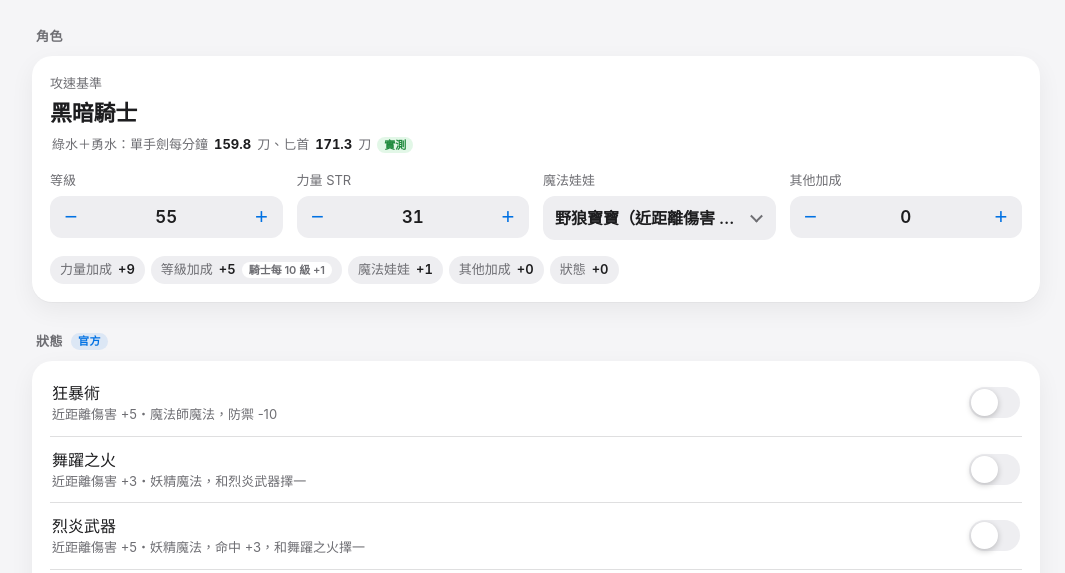
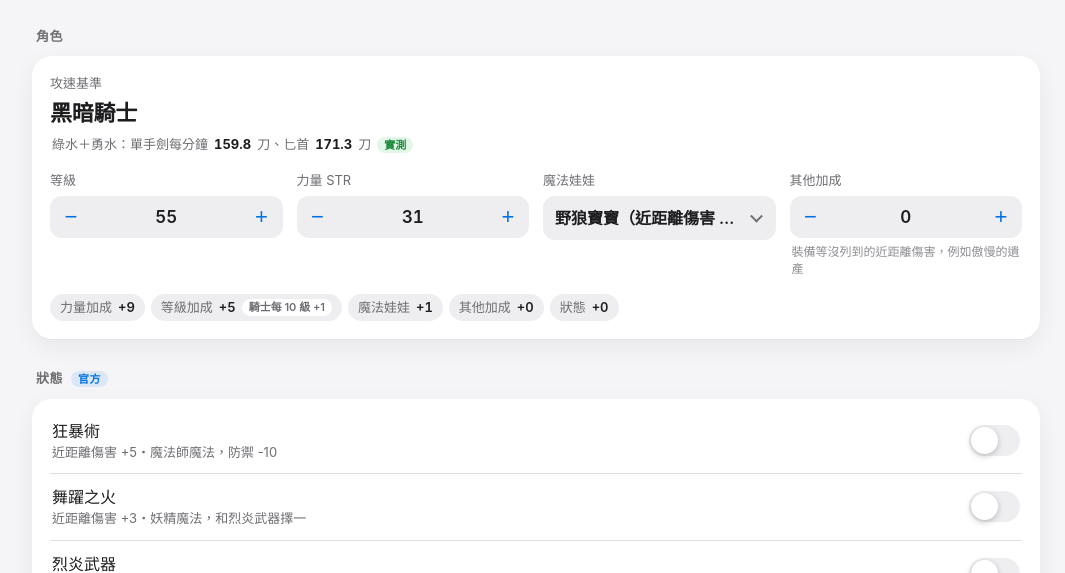
Before and after one commit to ethandev89-coder/lc-damage-calc, a plain HTML site: page index.html in a window 1280 px wide. Shown: the part 189-762 px from the top of the page, without its empty margins (104-1169 px from the left). Drawn offline with Linux system fonts and the light colour scheme.

Commit message:
經典版武器傷害計算器

```diff
--- a/index.html
+++ b/index.html
@@ -62,6 +62,7 @@ section{display:flex;flex-direction:column;gap:10px;min-width:0}
 .fields{display:grid;grid-template-columns:repeat(auto-fit,minmax(150px,1fr));gap:14px}
 .field{min-width:0}
 .field label{display:block;font-size:13px;color:var(--fg2);margin-bottom:6px}
+.field-hint{margin:6px 2px 0;font-size:12px;line-height:1.4;color:var(--fg3)}
 .stepper{display:flex;align-items:center;background:var(--inset);border-radius:var(--r-md);overflow:hidden}
 .stepper button{appearance:none;border:0;background:transparent;width:42px;height:42px;flex:none;font-size:22px;line-height:1;color:var(--accent);cursor:pointer}
 .stepper button:disabled{color:var(--fg3);cursor:default}
@@ -168,6 +169,7 @@ button:focus-visible,select:focus-visible,input:focus-visible{outline:2px solid
             <input id="f-other" type="number" inputmode="numeric" min="-20" max="50" step="1">
             <button type="button" data-step="1" data-for="f-other" aria-label="其他加成加 1">+</button>
           </div>
+          <p class="field-hint">裝備等沒列到的近距離傷害，例如傲慢的遺產</p>
         </div>
       </div>
       <div class="chips" id="derived"></div>
```
